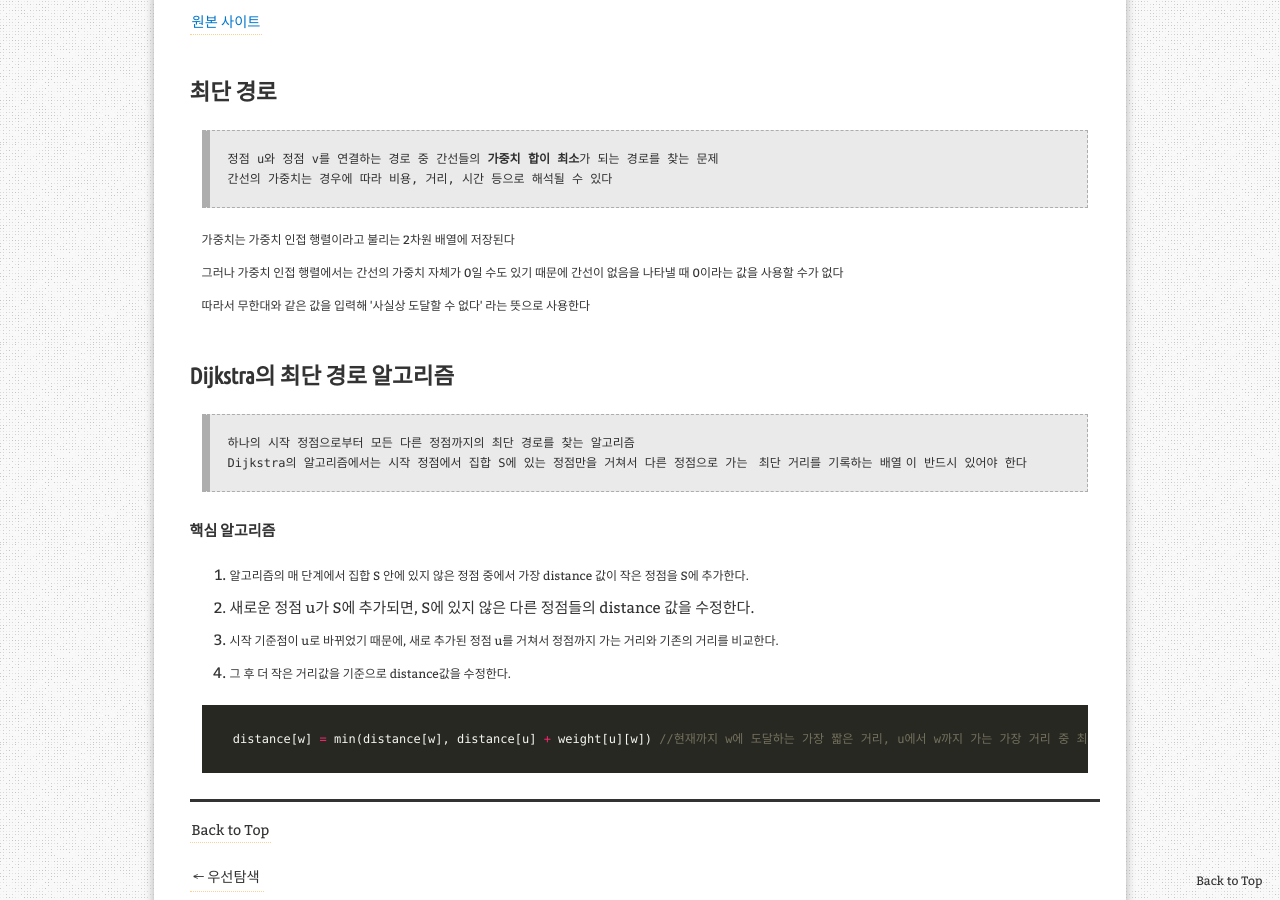
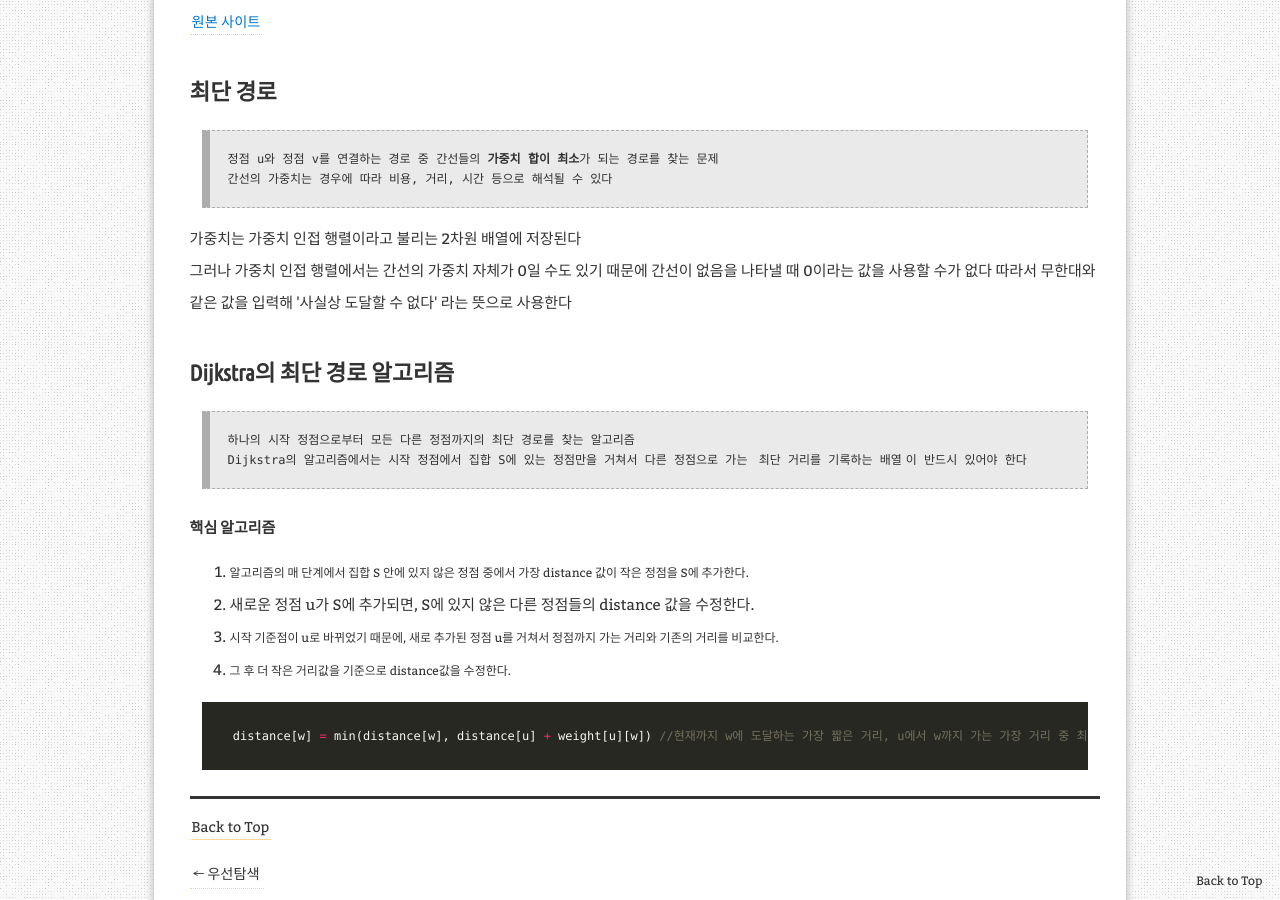
Before and after one commit to aristohyun/aristohyun.github.io, a Jekyll site: the page built from _posts/2020-07-30-ShortestPath.md, in a window 1280 px wide and 900 px high, scrolled down 456 px. Built offline with Jekyll 4.4.1, drawn with Linux system fonts in a browser that asks for light colours; comment, search, counter and statistics services are not loaded.

Commit message:
Update 2020-07-30-ShortestPath.md

```diff
--- a/_posts/2020-07-30-ShortestPath.md
+++ b/_posts/2020-07-30-ShortestPath.md
@@ -17,9 +17,9 @@ redirect_from:
 > 정점 u와 정점 v를 연결하는 경로 중 간선들의 **가중치 합이 최소**가 되는 경로를 찾는 문제
 > 간선의 가중치는 경우에 따라 비용, 거리, 시간 등으로 해석될 수 있다
 
-<span class="margin">가중치는 가중치 인접 행렬이라고 불리는 2차원 배열에 저장된다</span>
-<span class="margin">그러나 가중치 인접 행렬에서는 간선의 가중치 자체가 0일 수도 있기 때문에 간선이 없음을 나타낼 때 0이라는 값을 사용할 수가 없다</span>
-<span class="margin">따라서 무한대와 같은 값을 입력해 '사실상 도달할 수 없다' 라는 뜻으로 사용한다</span>
+가중치는 가중치 인접 행렬이라고 불리는 2차원 배열에 저장된다
+그러나 가중치 인접 행렬에서는 간선의 가중치 자체가 0일 수도 있기 때문에 간선이 없음을 나타낼 때 0이라는 값을 사용할 수가 없다
+따라서 무한대와 같은 값을 입력해 '사실상 도달할 수 없다' 라는 뜻으로 사용한다
 
 
 ##  Dijkstra의 최단 경로 알고리즘
```
